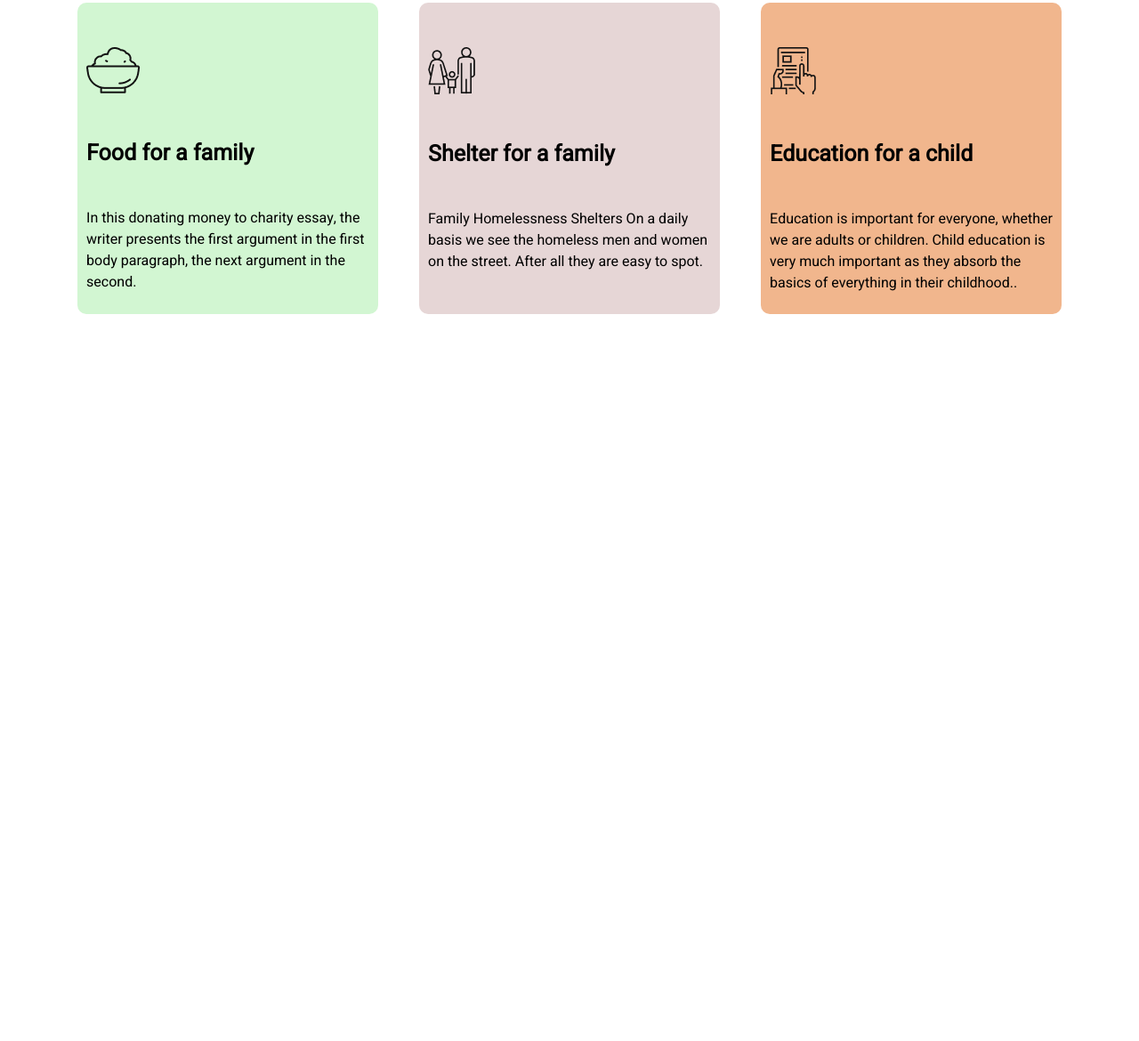
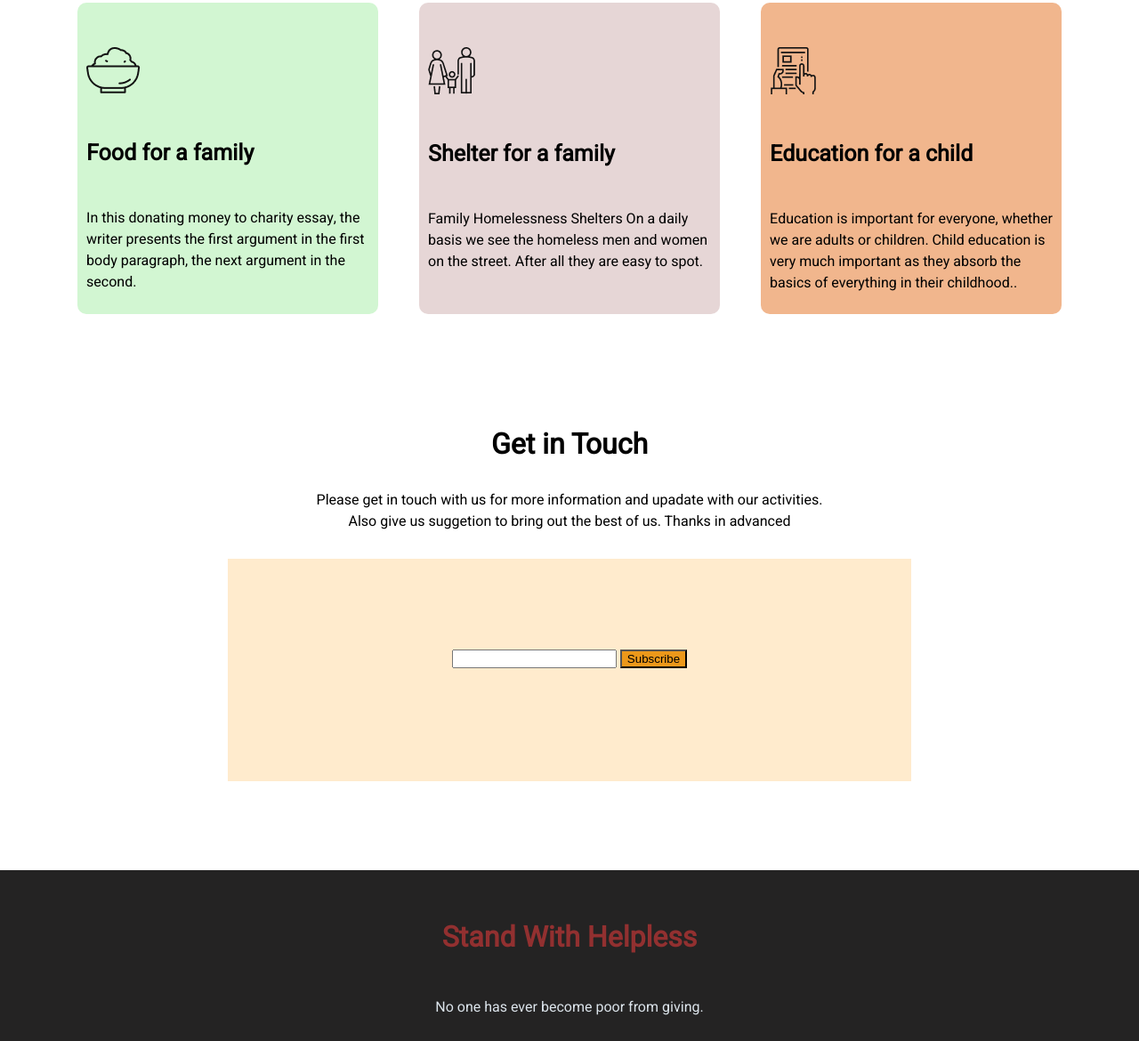
Before and after one commit to sydulrubel/donate-today, a plain HTML site: page index.html in a window 1280 px wide. Shown: the part 1458-2628 px from the top of the page at 89% size. Before the commit the page ends 1934 px from the top, so only its background shows below. Drawn offline with Linux system fonts and the light colour scheme.

Commit message:
almost done withjout bonus mark

```diff
--- a/index.html
+++ b/index.html
@@ -66,5 +66,17 @@
             </div>
         </div>
     </section>
+    <section class="donate-part">
+        <h1 class="semi-heading">Get in Touch</h1>
+        <p>Please get in touch with us for more information and upadate with our activities. <br> Also give us suggetion to bring out the best of us. Thanks in advanced</p>
+        <form>
+            <input type="email" name="" id="">
+            <input style="background-color: rgb(236, 152, 26);" type="button" value="Subscribe">
+        </form>
+    </section>
 </body>
+<footer>
+    <h4 id="footer-heading">Stand With Helpless</h4>
+    <p style="color: rgb(220, 228, 235);">No one has ever become poor from giving.</p>
+</footer>
 </html>
--- a/style.css
+++ b/style.css
@@ -87,3 +87,24 @@ body{
 #education{
     background-color: rgba(235, 150, 90, 0.692);
 }
+form{
+    margin-left: 20%;
+    margin-top: 30px;
+    width: 60%;
+    height: 150px;
+    background-color: blanchedalmond;
+    text-align: center;
+    padding-top: 100px;
+}
+footer{
+    width: 100%;
+    background-color: rgb(36, 35, 35);
+    margin: 0%;
+    padding-top: 10px;
+    padding-bottom: 10px;
+    text-align: center;
+}
+#footer-heading{
+    color: rgb(146, 48, 48);
+    font-size: 2rem;
+}
```
